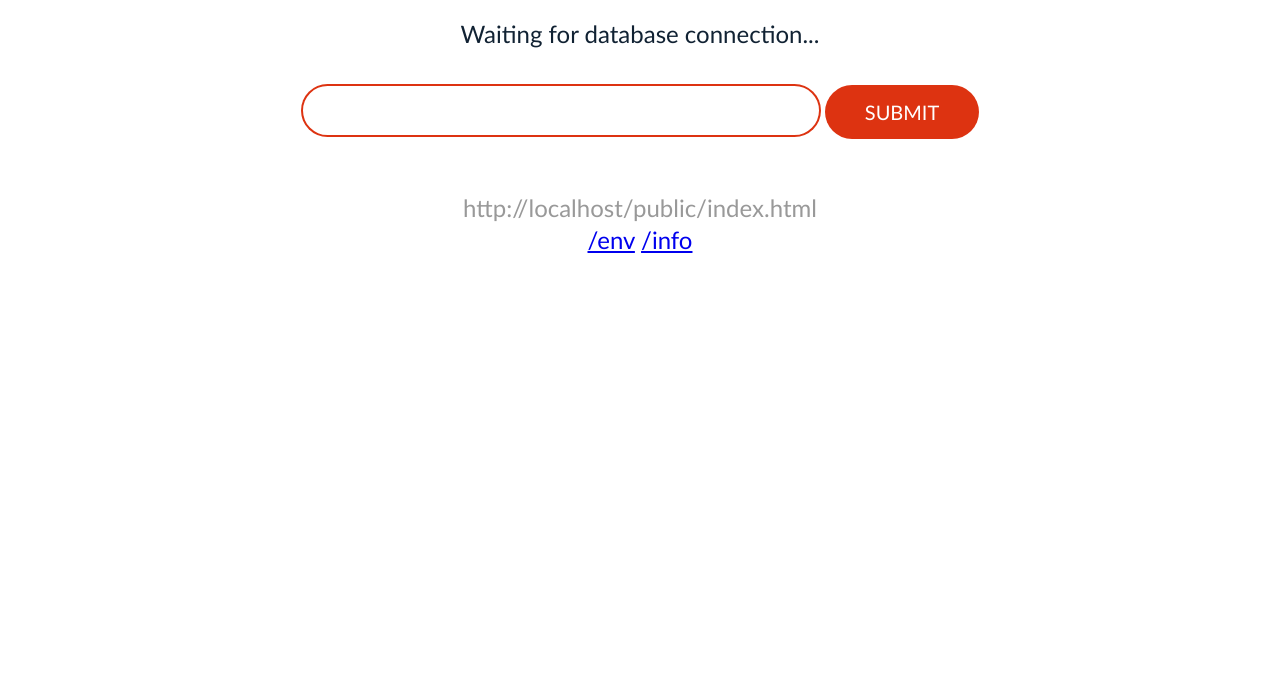
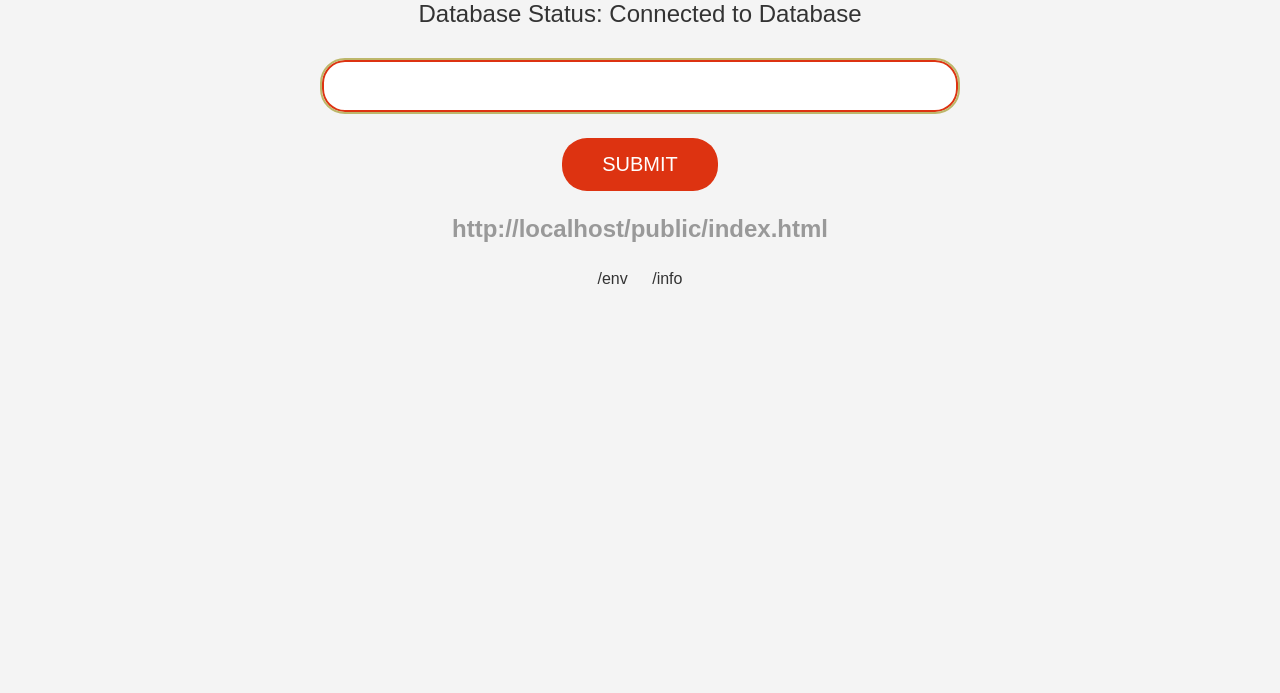
Before and after one commit to arielrahamim/guestbook, a plain HTML site: page public/index.html in a window 1280 px wide. Shown: the part 107-800 px from the top of the page. Drawn offline with nearby package versions, Linux system fonts and the light colour scheme; no server answers.

Commit message:
changed public dir

```diff
--- a/public/index.html
+++ b/public/index.html
@@ -13,7 +13,7 @@
     </div>
 
     <div id="guestbook-entries">
-      <p>Waiting for database connection...</p>
+      <p>Database Status: <span id="database-status">Not connected</span></p>
     </div>
 
     <div>
--- a/public/script.js
+++ b/public/script.js
@@ -5,6 +5,7 @@ $(document).ready(function() {
   var submitElement = $("#guestbook-submit");
   var entryContentElement = $("#guestbook-entry-content");
   var hostAddressElement = $("#guestbook-host-address");
+  var databaseStatusElement = $("#database-status");
 
   var appendGuestbookEntries = function(data) {
     entriesElement.empty();
@@ -15,7 +16,7 @@ $(document).ready(function() {
 
   var handleSubmission = function(e) {
     e.preventDefault();
-    var entryValue = entryContentElement.val()
+    var entryValue = entryContentElement.val();
     if (entryValue.length > 0) {
       entriesElement.append("<p>...</p>");
       $.getJSON("rpush/guestbook/" + entryValue, appendGuestbookEntries);
@@ -36,11 +37,29 @@ $(document).ready(function() {
   formElement.submit(handleSubmission);
   hostAddressElement.append(document.URL);
 
+  // Function to check the database connection status
+  var checkDatabaseStatus = function() {
+    // Replace with your actual code to check the database status
+    // For example, you can make an AJAX request to your backend
+    // and update the content of databaseStatusElement accordingly.
+
+    // Simulated example:
+    var isConnected = true; // Set to true if connected, false otherwise
+    if (isConnected) {
+      databaseStatusElement.text("Connected to Database");
+    } else {
+      databaseStatusElement.text("Not connected to Database");
+    }
+  };
+
+  // Call the function to check the database status
+  checkDatabaseStatus();
+
   // Poll every second.
   (function fetchGuestbook() {
     $.getJSON("lrange/guestbook").done(appendGuestbookEntries).always(
       function() {
-        setTimeout(fetchGuestbook, 1000);
+        setTimeout(fetchGuestbook, 4000);
       });
   })();
 });
--- a/public/style.css
+++ b/public/style.css
@@ -1,61 +1,111 @@
-body, input {
-  color: #123;
-  font-family: "Gill Sans", sans-serif;
+/* Reset some default styles to ensure consistency across browsers */
+body, h1, h2, p, input, a {
+  margin: 0;
+  padding: 0;
+  box-sizing: border-box;
 }
 
-div {
-  overflow: hidden;
+/* Set a base font and background color */
+body {
+  font-family: "Arial", sans-serif;
+  background-color: #f4f4f4;
+  color: #333;
+}
+
+/* Define a container for the header */
+#header {
+  background-color: #333;
+  text-align: center;
   padding: 1em 0;
-  position: relative;
+}
+
+/* Style the header title */
+#header h1 {
+  color: #fff;
+  font-size: 2.5em;
+}
+
+/* Style the guestbook entries section */
+#guestbook-entries {
+  text-align: center;
+  padding: 1em 0;
+}
+
+#guestbook-entries p {
+  font-size: 1.5em;
+  line-height: 1.5;
+  margin: 10px 0;
+}
+
+/* Style the guestbook form */
+#guestbook-form {
+  text-align: center;
+  margin: 0 auto;
+  max-width: 50%;
+}
+
+#guestbook-entry-content {
+  border: 2px solid #BDB76B;
+  border-radius: 25px;
+  padding: 0.5em;
+  width: 100%;
+  font-size: 1.5em;
+  margin-bottom: 1em;
+  outline: none;
+}
+
+#guestbook-submit {
+  background-color: #BDB76B;
+  border: none;
+  border-radius: 25px;
+  color: #fff;
+  font-size: 1.25em;
+  font-weight: 400;
+  padding: 0.75em 2em;
+  text-decoration: none;
+  text-transform: uppercase;
+  display: inline-block;
+}
+
+/* Style the host address and links section */
+#guestbook-host-address {
+  text-align: center;
+  color: #999;
+  font-size: 1.5em;
+  margin: 1em 0;
+}
+
+a {
+  text-decoration: none;
+  color: #333;
+  font-weight: 400;
+  margin: 0 10px;
+}
+
+/* Add a hover effect to links */
+a:hover {
+  color: #BDB76B;
+  transition: color 0.3s;
+}
+
+/* Apply a box shadow to the input field when focused */
+#guestbook-entry-content:focus {
+  box-shadow: 0 0 10px rgba(189, 183, 107, 0.5);
+}
+
+/* Add a hover effect to the submit button */
+#guestbook-submit:hover {
+  background-color: #999;
+  transition: background-color 0.3s;
+  cursor: pointer;
+}
+
+/* Center all text elements */
+h1, h2, p, input, a {
   text-align: center;
 }
 
-h1, h2, p, input, a {
-  font-weight: 300;
-  margin: 0;
-}
-
-h1 {
-  color: #BDB76B;
-  font-size: 3.5em;
-}
-
-h2 {
-  color: #999;
-}
-
-form {
-  margin: 0 auto;
-  max-width: 50em;
-  text-align: center;
-}
-
-input {
-  border: 0;
-  border-radius: 1000px;
-  box-shadow: inset 0 0 0 2px #BDB76B;
-  display: inline;
-  font-size: 1.5em;
-  margin-bottom: 1em;
-  outline: none;
-  padding: .5em 5%;
-  width: 55%;
-}
-
-form a {
-  background: #BDB76B;
-  border: 0;
-  border-radius: 1000px;
-  color: #FFF;
-  font-size: 1.25em;
-  font-weight: 400;
-  padding: .75em 2em;
-  text-decoration: none;
-  text-transform: uppercase;
-  white-space: normal;
-}
-
+/* Ensure line height consistency for better readability */
 p {
-  font-size: 1.5em;
   line-height: 1.5;
 }
```
